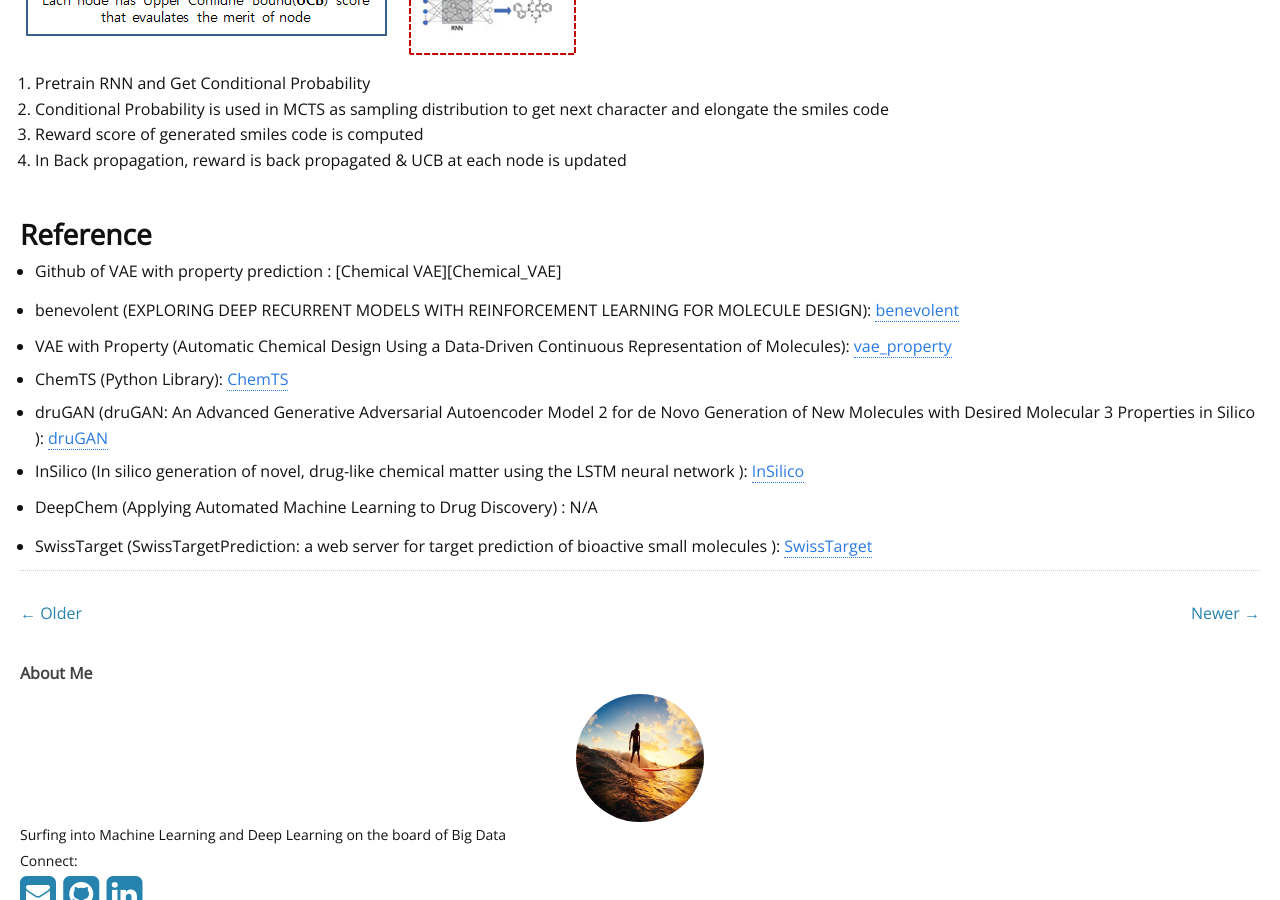
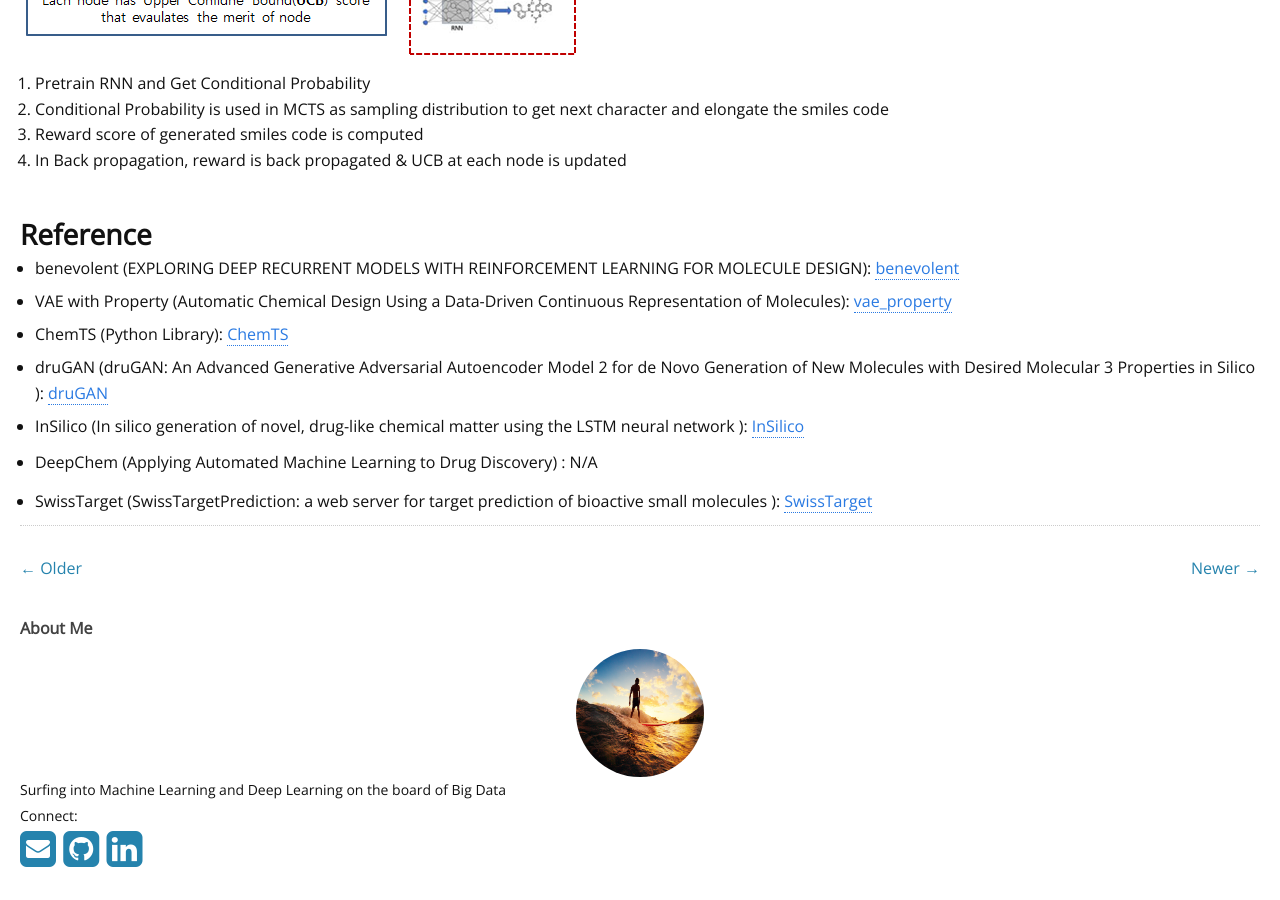
Before and after one commit to wonik/wonikjang.github.io, a Jekyll site: the page built from _posts/2018-04-23-Bio_literature_review.md, in a window 1280 px wide and 900 px high, scrolled down 1554 px. Built offline with Jekyll 4.4.1, drawn with Linux system fonts in a browser that asks for light colours; nearby versions of some CDN libraries; comment, search, counter and statistics services are not loaded.

Commit message:
Update 2018-04-23-Bio_literature_review.md

```diff
--- a/_posts/2018-04-23-Bio_literature_review.md
+++ b/_posts/2018-04-23-Bio_literature_review.md
@@ -74,9 +74,6 @@ Secondly, HC-MLE mazimizes the likelihood of sequences that received Top K highe
 
 ## **Reference**
 
-- Github of VAE with property prediction : [Chemical VAE][Chemical_VAE]
-
-
 
 - benevolent (EXPLORING DEEP RECURRENT MODELS WITH REINFORCEMENT LEARNING FOR MOLECULE DESIGN): [benevolent][benevolent]
 
```
